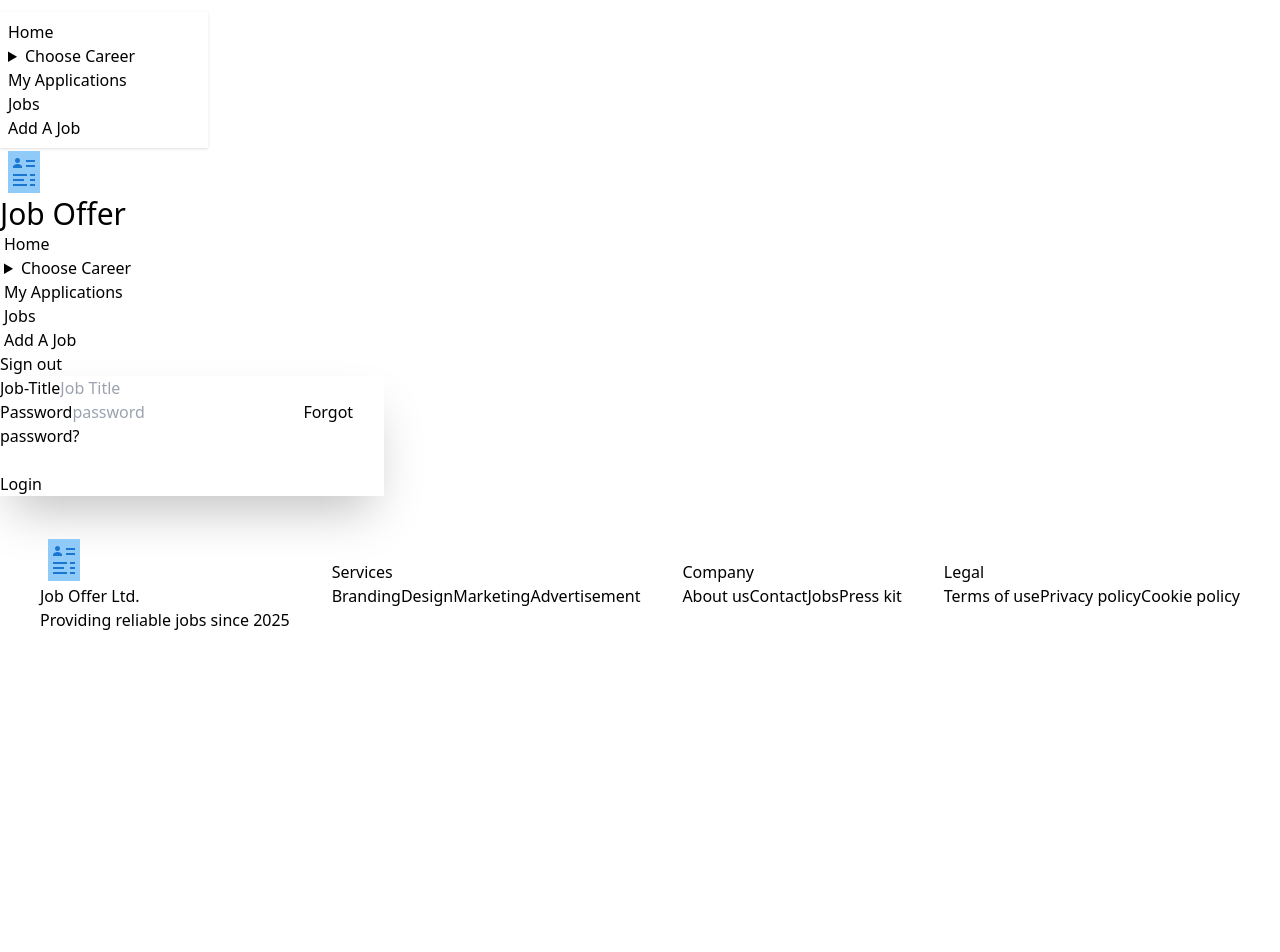
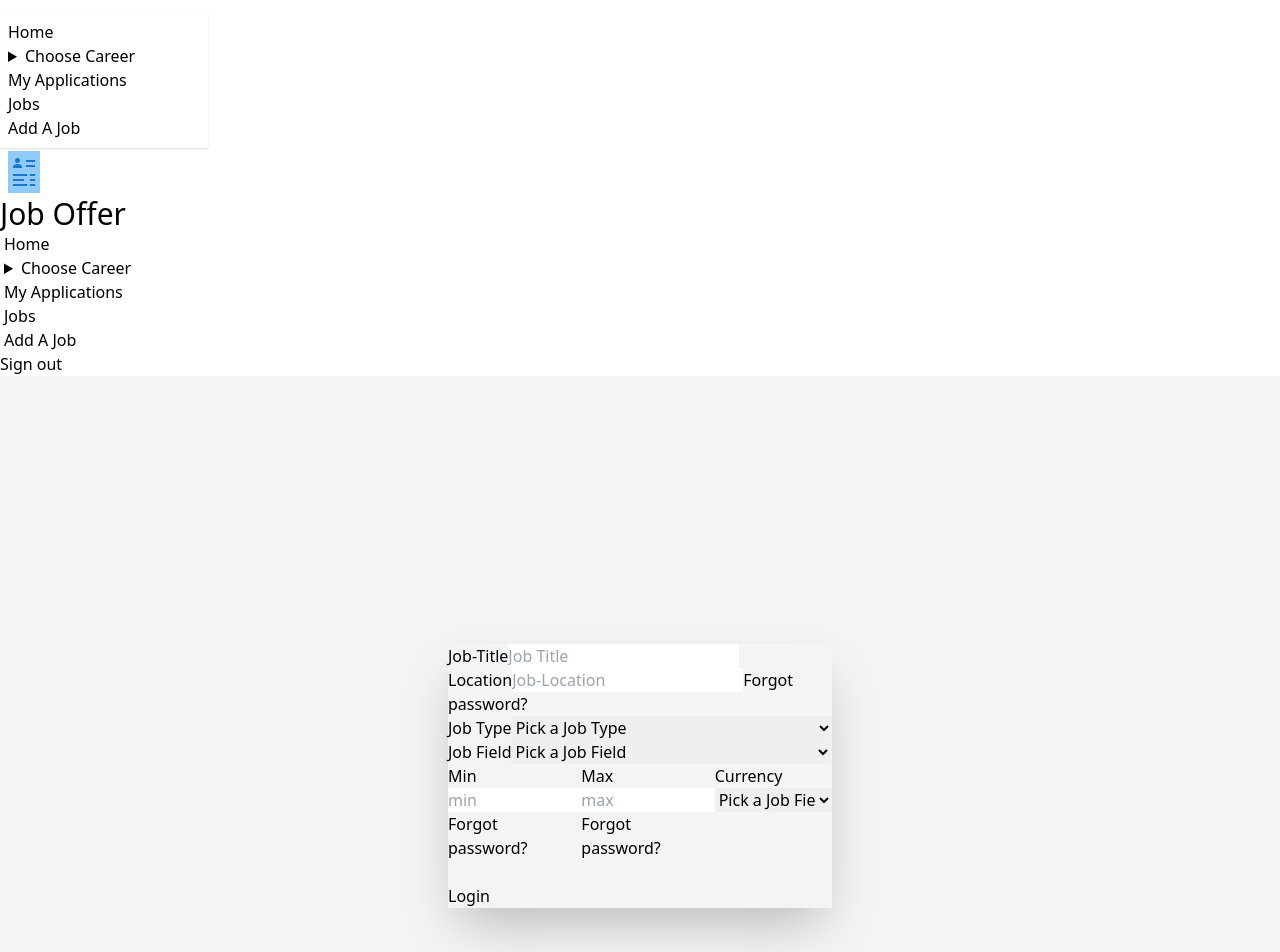
Before and after one commit to Moniruzzaman-Shawon/job-offer, a React (Vite) app: page /addJob in a window 1280 px wide. Shown: the top 952 px of the page. Before the commit the page ends 800 px from the top, so only its background shows below. Built offline with nearby package versions, Linux system fonts and the light colour scheme; no server answers; sample sign-in values are in the browser's storage.

Commit message:
add job UI added

```diff
--- a/src/pages/AddJob/AddJob.jsx
+++ b/src/pages/AddJob/AddJob.jsx
@@ -1,8 +1,10 @@
+
 import React from 'react';
 
 const AddJob = () => {
     return (
-        <div className="card bg-base-100 w-full max-w-sm shrink-0 shadow-2xl">
+        <div className='min-h-screen flex items-center justify-center bg-gray-100'>
+            <div className="card bg-base-100 w-full max-w-sm shrink-0 shadow-2xl">
             <form className="card-body">
                 {/* Job Title */}
                 <div className="form-control">
@@ -11,20 +13,83 @@ const AddJob = () => {
                     </label>
                     <input type="text" name='title' placeholder="Job Title" className="input input-bordered" required />
                 </div>
+                {/* Job Location */}
                 <div className="form-control">
                     <label className="label">
-                        <span className="label-text">Password</span>
+                        <span className="label-text">Location</span>
                     </label>
-                    <input type="password" placeholder="password" className="input input-bordered" required />
+                    <input type="location" name='location' placeholder="Job-Location" className="input input-bordered" required />
                     <label className="label">
                         <a href="#" className="label-text-alt link link-hover">Forgot password?</a>
                     </label>
+                </div>
+                {/* Job Type */}
+                <div className="form-control">
+                    <label className="label">
+                        <span className="label-text">Job Type</span>
+                    </label>
+                    <select className="select select-ghost w-full max-w-xs">
+                        <option disabled selected>Pick a Job Type</option>
+                        <option>Full-time</option>
+                        <option>Intern</option>
+                        <option>Part-time</option>
+                    </select>
+
+                </div>
+                {/* Job Field */}
+                <div className="form-control">
+                    <label className="label">
+                        <span className="label-text">Job Field</span>
+                    </label>
+                    <select className="select select-ghost w-full max-w-xs">
+                        <option disabled selected>Pick a Job Field</option>
+                        <option>Engineering</option>
+                        <option>Marketing</option>
+                        <option>Teaching</option>
+                        <option>Finance</option>
+                    </select>
+
+                </div>
+                {/* {Salary Range} */}
+                <div className='grid gird-cols-1 lg:grid-cols-3 gap-4'>
+                    <div className="form-control">
+                        <label className="label">
+                            <span className="label-text">Min</span>
+                        </label>
+                        <input type="text" name='min' placeholder="min" className="input input-bordered" required />
+                        <label className="label">
+                            <a href="#" className="label-text-alt link link-hover">Forgot password?</a>
+                        </label>
+                    </div>
+                    <div className="form-control">
+                        <label className="label">
+                            <span className="label-text">Max</span>
+                        </label>
+                        <input type="text" name='max' placeholder="max" className="input input-bordered" required />
+                        <label className="label">
+                            <a href="#" className="label-text-alt link link-hover">Forgot password?</a>
+                        </label>
+                    </div>
+                    <div className="form-control">
+                        <label className="label">
+                            <span className="label-text">Currency</span>
+                        </label>
+                        <select className="select select-ghost w-full max-w-xs">
+                            <option disabled selected>Pick a Job Field</option>
+                            <option>BDT</option>
+                            <option>USD</option>
+                            <option>INR</option>
+
+                        </select>
+
+                    </div>
                 </div>
                 <div className="form-control mt-6">
                     <button className="btn btn-primary">Login</button>
                 </div>
             </form>
         </div>
+        </div>
     );
 };
 
```
